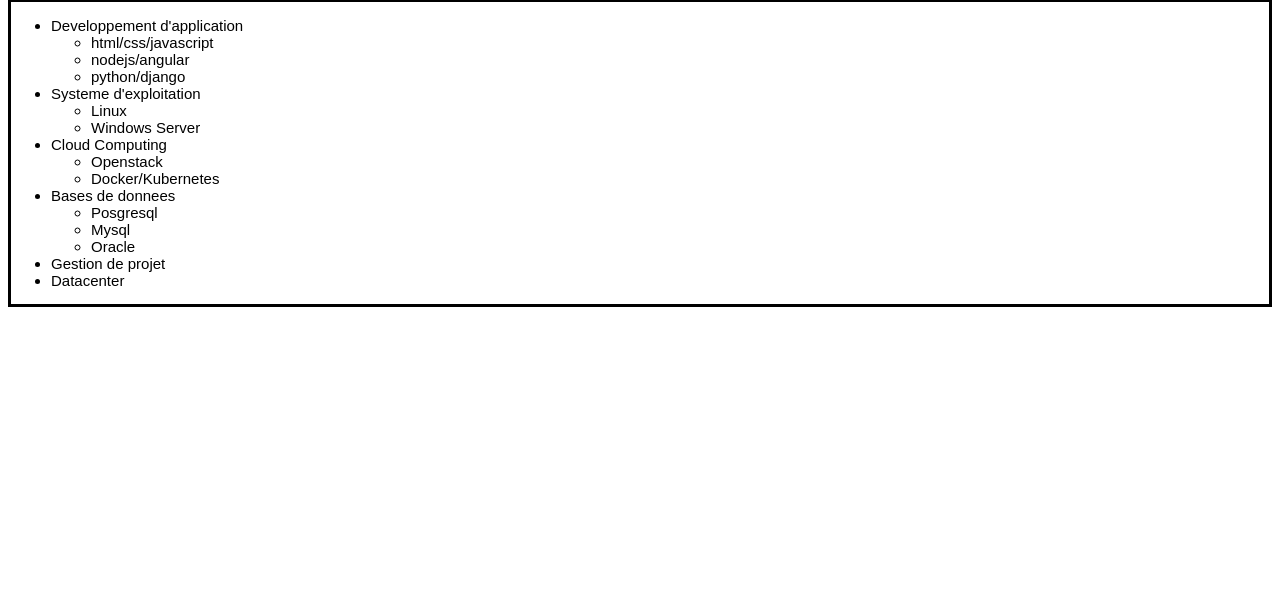
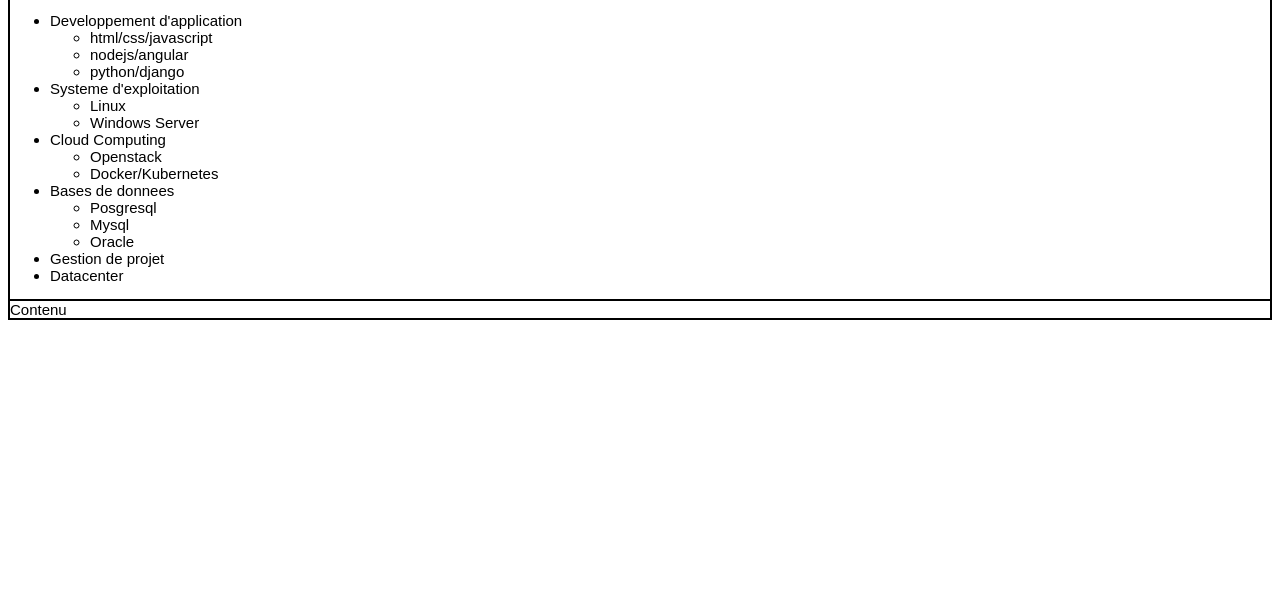
Before and after one commit to karalyh/karalyh.github.io, a plain HTML site: page index.html in a window 1280 px wide. Shown: the part 209-800 px from the top of the page. Drawn offline with Linux system fonts and the light colour scheme.

Commit message:
mises à jour

```diff
--- a/css/style.css
+++ b/css/style.css
@@ -3,7 +3,7 @@ h1{
         text-align: center;
 }
 div{
-	border: solid;
+	border: 1px solid;
 	background-color: white;
 	font-family: Arial,sans-serif;
 	font-size: 15px;
--- a/index.html
+++ b/index.html
@@ -11,6 +11,7 @@
 			<img src="images/logo_experts.png" alt="logo experts" width="300"/>
 		</div>
 
+		<div>
 		<div>
 		<ul>
 			<li> Developpement  d'application
@@ -45,5 +46,10 @@
 			<li> Datacenter </li>
 		</ul>
 		</div>
+		<div>
+		Contenu
+		</div>
+		</div>
+
 	</body>
 </html>
```
